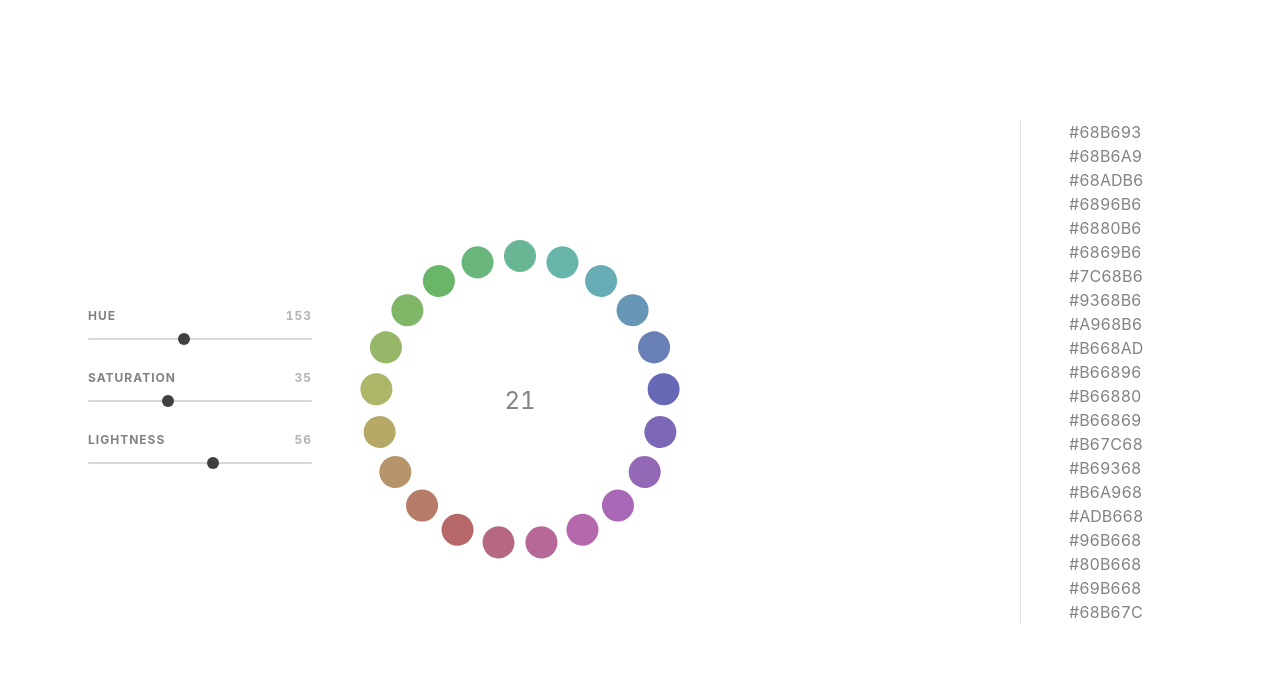
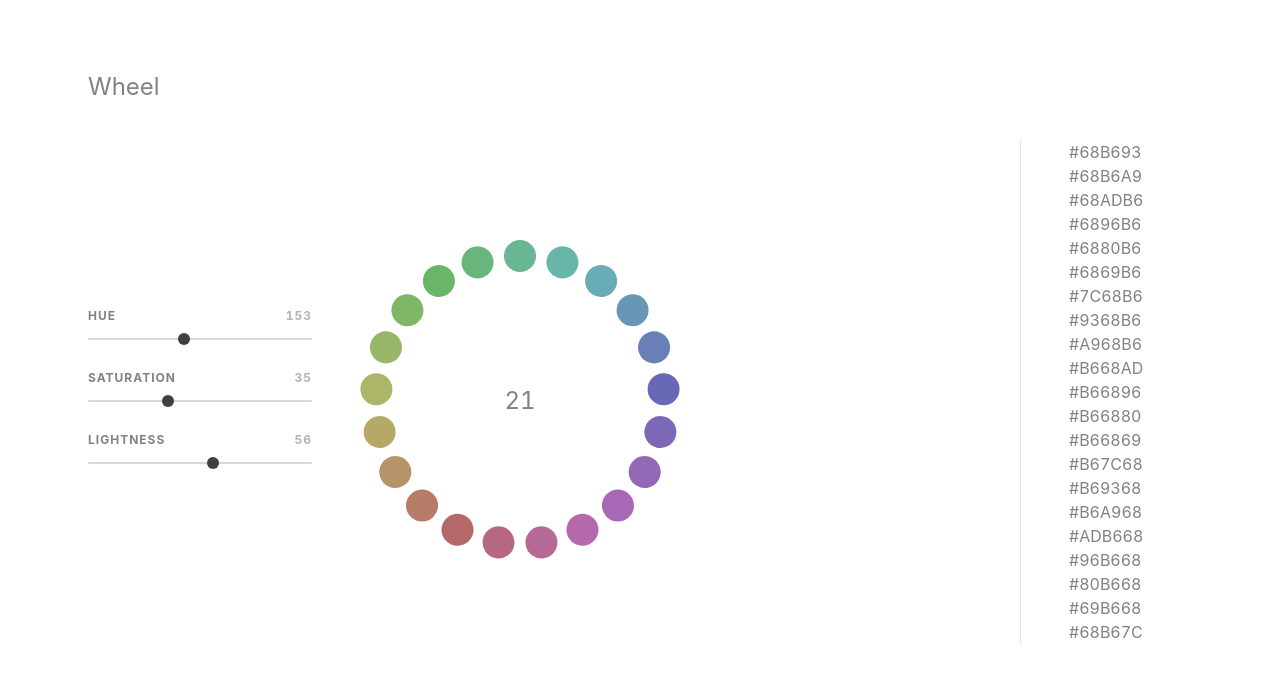
Before and after one commit to hihayk/wheel, a React (Create React App) app: page / in a window 1280 px wide. Shown: the top 682 px of the page. Built offline with nearby package versions, Linux system fonts and the light colour scheme.

Commit message:
add logo

```diff
--- a/src/App.js
+++ b/src/App.js
@@ -6,6 +6,12 @@ import Wheel from './components/wheel'
 import SliderBox from './components/slider-box'
 
 const wheelRadius = 320
+
+const Logo = styled.div`
+  position: absolute;
+  top: 72px;
+  left: 88px;
+`
 
 const WheelHelper = styled.div`
   width: ${wheelRadius}px;
@@ -123,6 +129,9 @@ class App extends Component {
 
     return (
       <MainContainer>
+        <Logo>
+          Wheel
+        </Logo>
         <LeftSection>
           <div>
             <SliderBox
--- a/src/components/wheel.js
+++ b/src/components/wheel.js
@@ -82,6 +82,7 @@ const ColorCodesSection = styled.div`
   padding-left: 48px;
   font-size: 16px;
   line-height: 24px;
+  position: relative;
 `
 
 class WheelItem extends Component {
@@ -211,7 +212,7 @@ class WheelItem extends Component {
           </SlidersContainer>
         )}
 
-        <ColorCodesSection style={{ transform: `translateY(calc((33vh - ${this.props.colorsAmount * 24}px) / 2))` }}>
+        <ColorCodesSection style={{ top: `-100px` }}>
           {colorString.to.hex(Color(this.props.color).saturate(this.state.saturationValue).desaturate(this.state.desaturationValue).lighten(this.state.lightenValue).darken(this.state.darkenValue).rgb().round().array())}
         </ColorCodesSection>
       </WheelItemWrapper>
```
